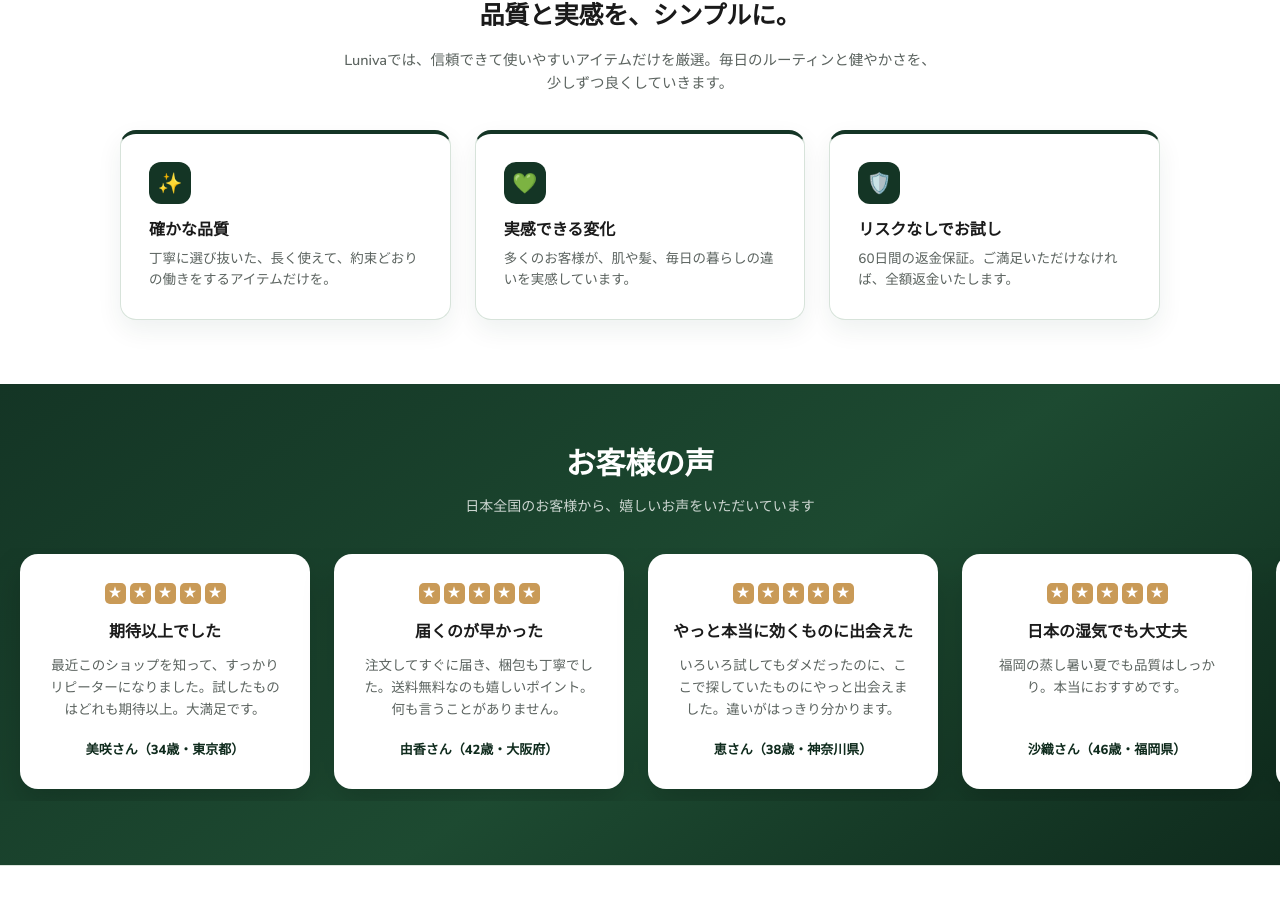
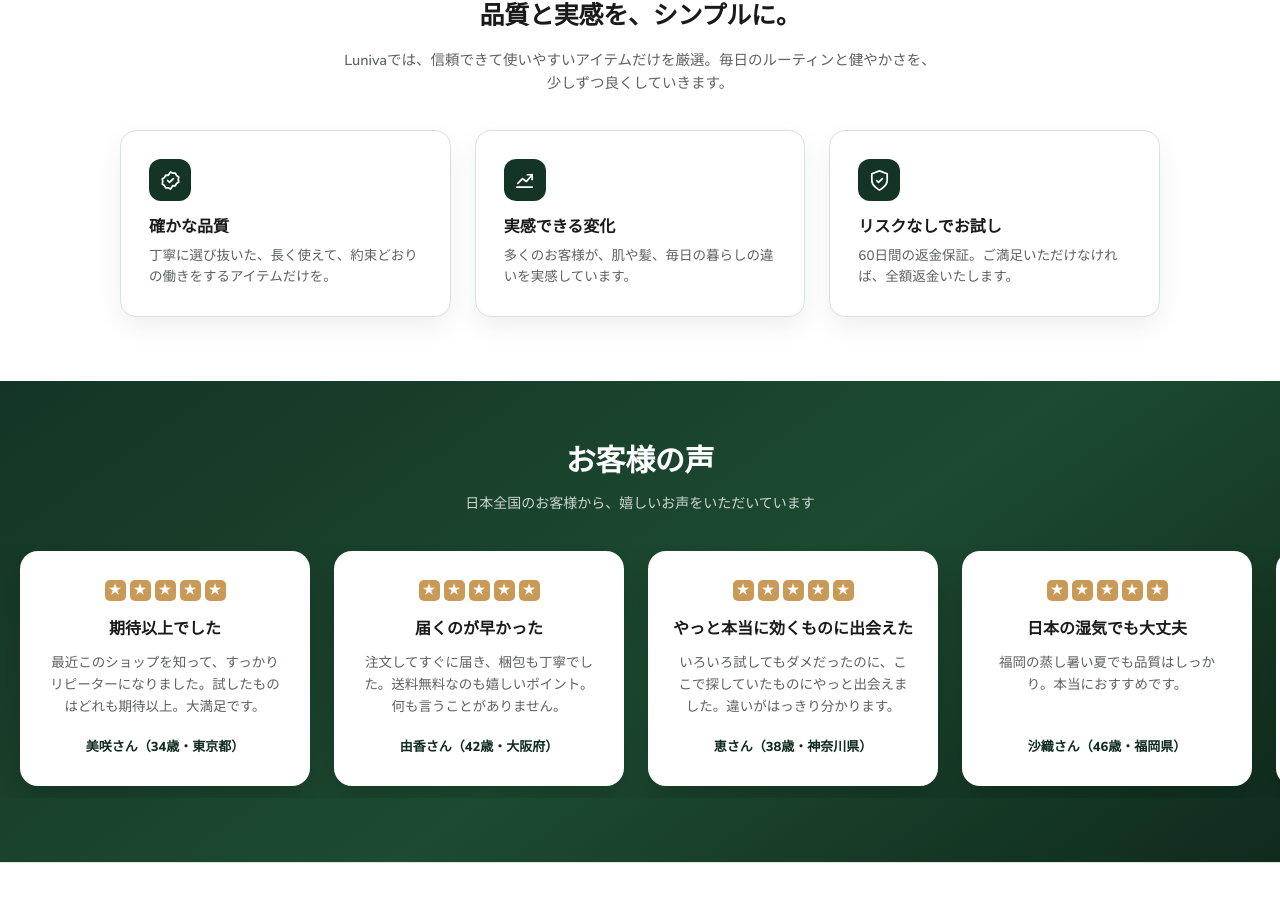
Before and after one commit to nahomtaboge21/E-commerce, a React (Create React App) app in the folder frontend/: page / in a window 1280 px wide. Shown: the part 811-1725 px from the top of the page. Built offline with nearby package versions, Linux system fonts and the light colour scheme.

Commit message:
style: modernize home benefit icons

```diff
--- a/frontend/src/pages/Home.css
+++ b/frontend/src/pages/Home.css
@@ -160,7 +160,6 @@
 .kioluna-why-card {
   padding: 28px;
   border: 1px solid #d7e3da;
-  border-top: 4px solid var(--home-brand);
   border-radius: 16px;
   background: #ffffff;
   box-shadow: 0 10px 26px rgba(20, 53, 37, 0.07);
@@ -175,7 +174,11 @@
   border-radius: 12px;
   background: var(--home-brand);
   color: #ffffff;
-  font-size: 20px;
+}
+
+.kioluna-why-icon svg {
+  width: 23px;
+  height: 23px;
 }
 
 .kioluna-why-card h3 {
--- a/frontend/src/pages/Home.js
+++ b/frontend/src/pages/Home.js
@@ -11,10 +11,30 @@ const REVIEWS = [
 ];
 
 const REASONS = [
-  ['✨', '確かな品質', '丁寧に選び抜いた、長く使えて、約束どおりの働きをするアイテムだけを。'],
-  ['💚', '実感できる変化', '多くのお客様が、肌や髪、毎日の暮らしの違いを実感しています。'],
-  ['🛡️', 'リスクなしでお試し', '60日間の返金保証。ご満足いただけなければ、全額返金いたします。'],
+  ['quality', '確かな品質', '丁寧に選び抜いた、長く使えて、約束どおりの働きをするアイテムだけを。'],
+  ['results', '実感できる変化', '多くのお客様が、肌や髪、毎日の暮らしの違いを実感しています。'],
+  ['guarantee', 'リスクなしでお試し', '60日間の返金保証。ご満足いただけなければ、全額返金いたします。'],
 ];
+
+function BenefitIcon({ name }) {
+  return (
+    <svg viewBox="0 0 24 24" fill="none" stroke="currentColor" strokeWidth="1.8" strokeLinecap="round" strokeLinejoin="round" aria-hidden="true">
+      {name === 'quality' && <>
+        <path d="m12 3 2.3 1.4 2.7-.1 1.3 2.4 2.3 1.5-.5 2.7.5 2.7-2.3 1.5-1.3 2.4-2.7-.1L12 21l-2.3-1.4-2.7.1-1.3-2.4-2.3-1.5.5-2.7-.5-2.7 2.3-1.5 1.3-2.4 2.7.1z" />
+        <path d="m9 12 2 2 4-4" />
+      </>}
+      {name === 'results' && <>
+        <path d="M4 19h16" />
+        <path d="m5 15 5-5 4 3 6-7" />
+        <path d="M15 6h5v5" />
+      </>}
+      {name === 'guarantee' && <>
+        <path d="M12 22s8-4 8-10V5l-8-3-8 3v7c0 6 8 10 8 10z" />
+        <path d="m9 12 2 2 4-4" />
+      </>}
+    </svg>
+  );
+}
 
 function ReviewCard({ review }) {
   const [title, comment, author] = review;
@@ -93,7 +113,7 @@ export default function Home() {
           <div className="kioluna-why-grid">
             {REASONS.map(([icon, title, description]) => (
               <article className="kioluna-why-card" key={title}>
-                <span className="kioluna-why-icon" aria-hidden="true">{icon}</span>
+                <span className="kioluna-why-icon"><BenefitIcon name={icon} /></span>
                 <h3>{title}</h3>
                 <p>{description}</p>
               </article>
```
